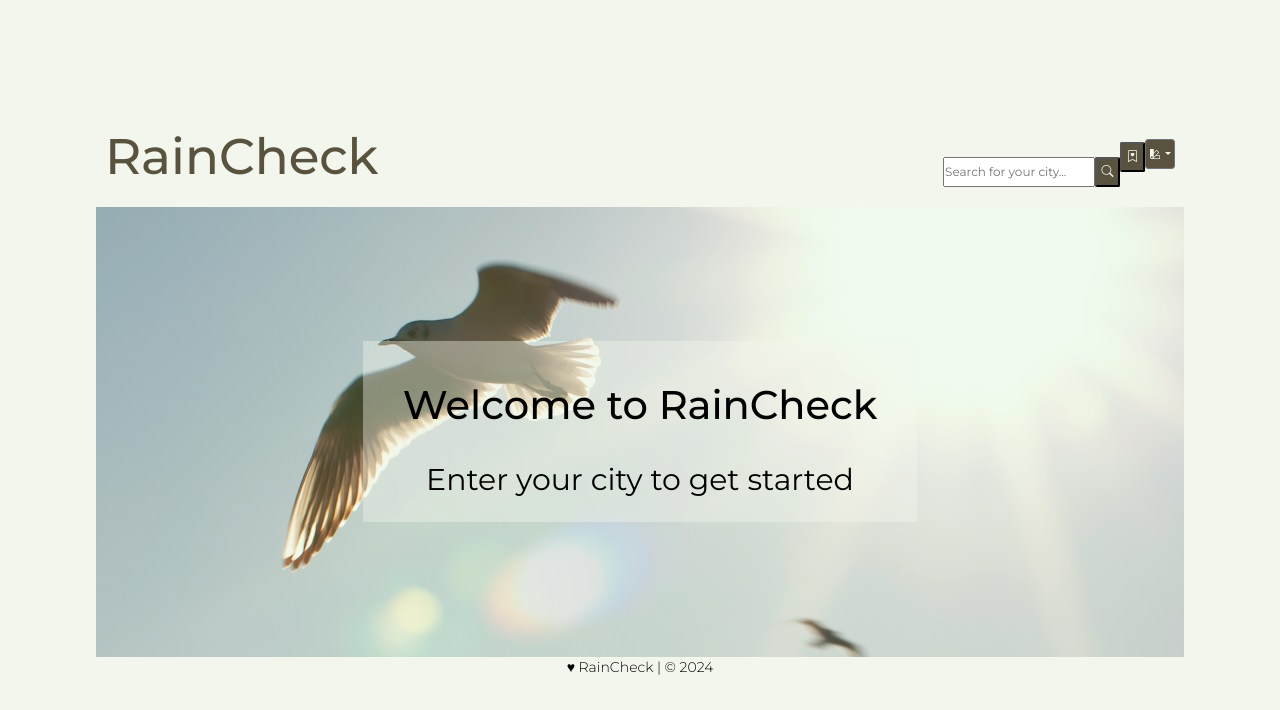
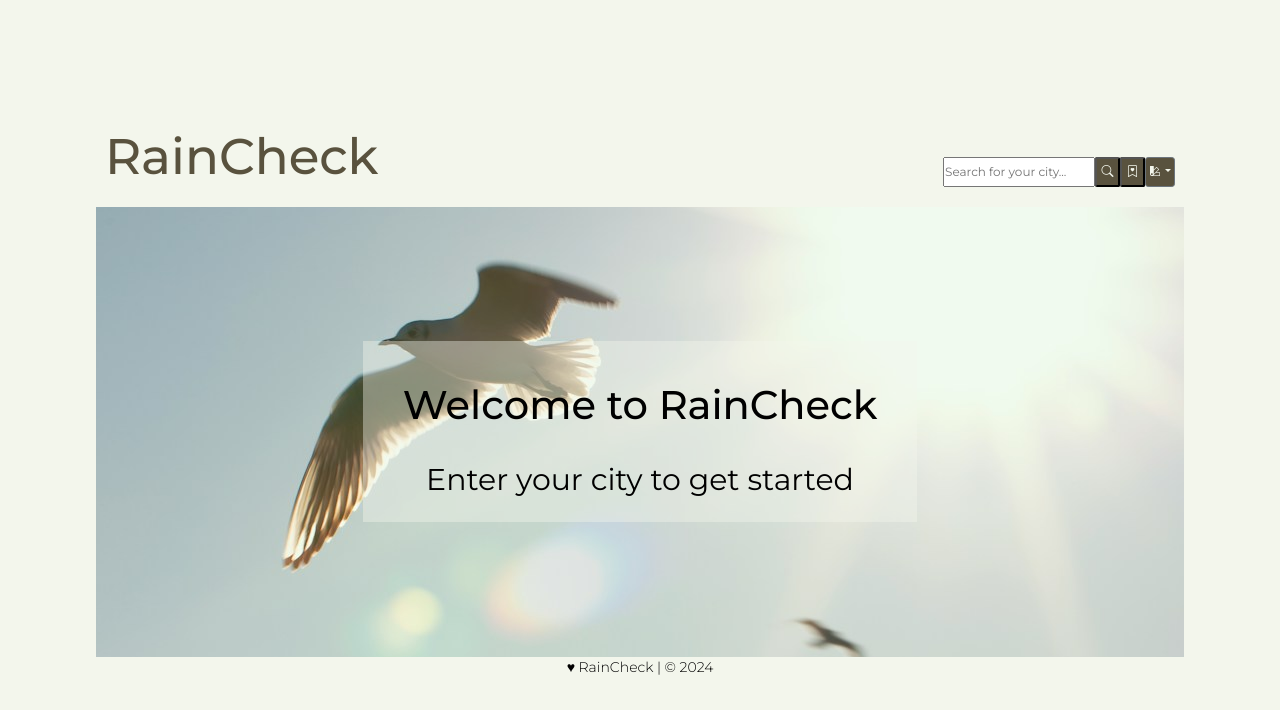
Before and after one commit to Matt-Carpenter-12/raincheck-project, a plain HTML site: page index.html in a window 1280 px wide. Drawn offline with nearby package versions, Linux system fonts and the light colour scheme.

Commit message:
changed the nav section to be better aligned.

```diff
--- a/Assets/style.css
+++ b/Assets/style.css
@@ -93,6 +93,14 @@ header h1 {
   color: var(--secondary-color);
 }
 
+nav {
+  margin-top: 15px;
+}
+
+.navbar-nav {
+  margin: 0px;
+}
+
 form {
   display: flex;
   height: 30px;
@@ -132,7 +140,6 @@ form {
   width: 30px;
   height: 30px;
   padding: 4px;
-  margin-bottom: 5px;
   font-size: 10px;
   background-color: var(--secondary-color);
   color: var(--primary-color);
```
